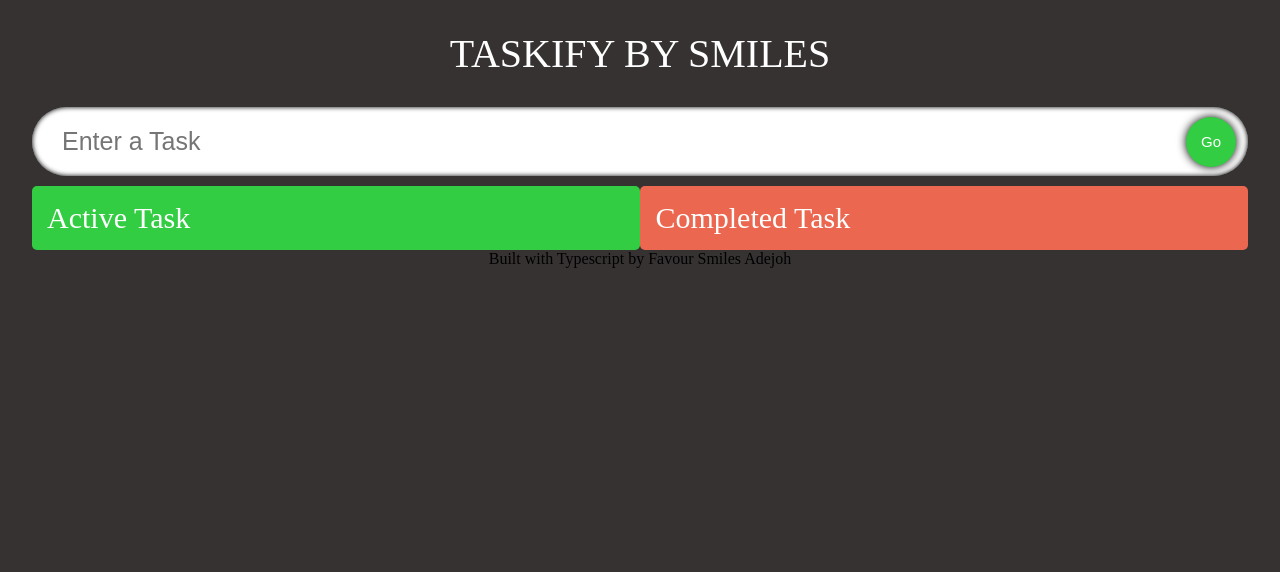
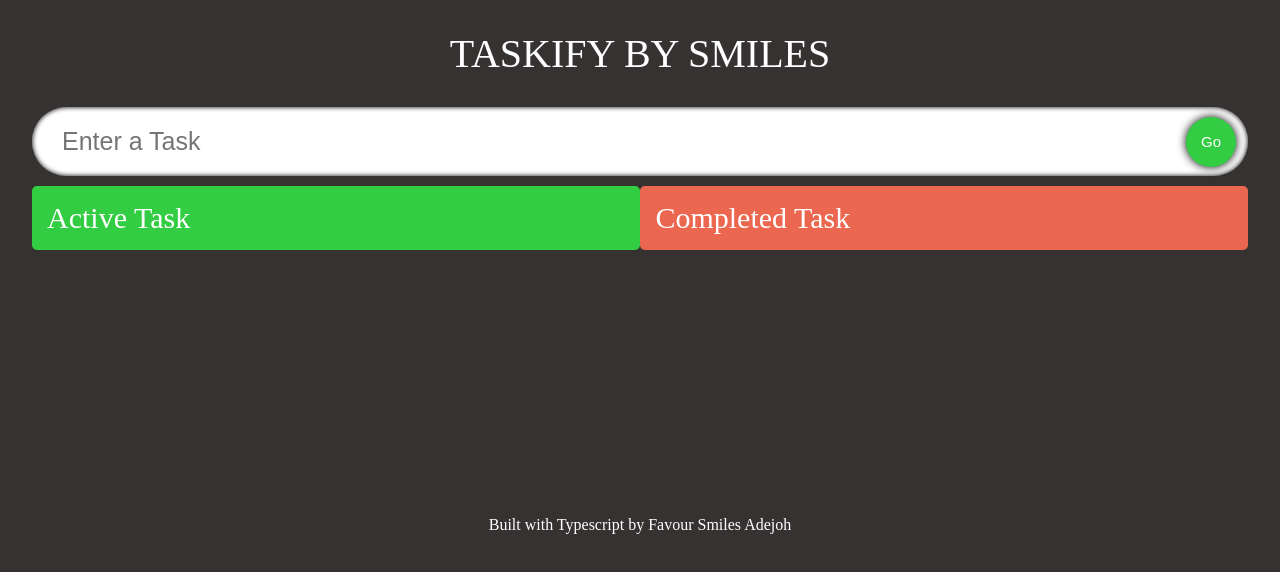
Before and after one commit to EmperorSmiles/Taskify-TypeScript, a React (Vite) app: page / in a window 1280 px wide. Shown: the top 572 px of the page. Built offline with nearby package versions, Linux system fonts and the light colour scheme; a web font is replaced by a local one.

Commit message:
Final Commit

```diff
--- a/src/components/style.css
+++ b/src/components/style.css
@@ -133,3 +133,8 @@
       margin-bottom: 10px;
     }
   }
+
+  .footer {
+    color: white;
+    margin: auto;
+  }
```
